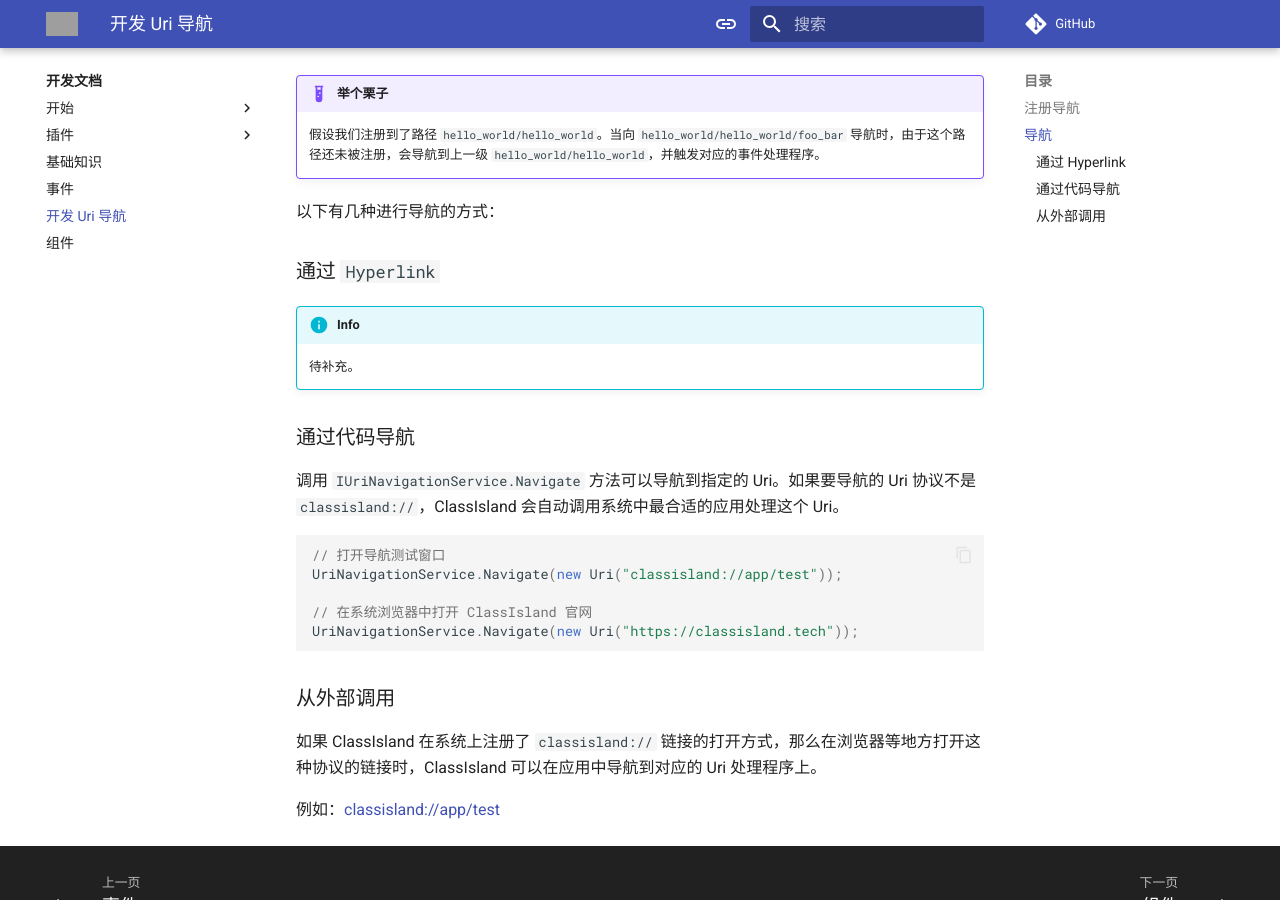
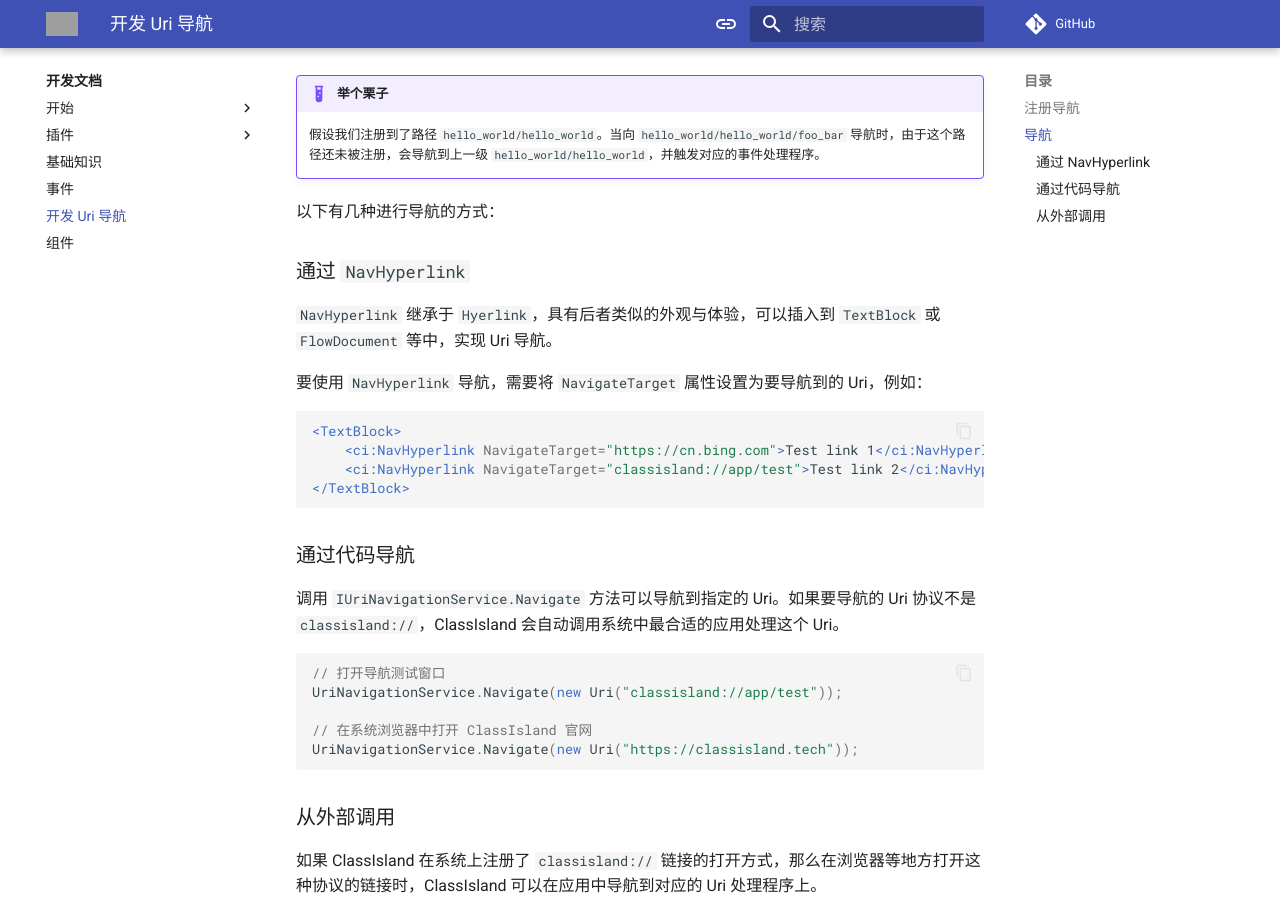
Before and after one commit to ClassIsland/classisland-docs, an MkDocs documentation site: the page built from docs/dev/uri-navigation.md, in a window 1280 px wide and 900 px high, scrolled down 1542 px. Built offline with MkDocs 1.6.1 and Material for MkDocs 9.7.7, drawn with Linux system fonts in a browser that asks for light colours; comment, search, counter and statistics services are not loaded; grey boxes are pictures that could not be loaded.

Commit message:
补充 NavHyperlink 的导航方式

````diff
--- a/docs/dev/uri-navigation.md
+++ b/docs/dev/uri-navigation.md
@@ -50,10 +50,18 @@
 
 以下有几种进行导航的方式：
 
-### 通过 `Hyperlink`
+### 通过 `NavHyperlink`
 
-!!! info
-    待补充。
+`NavHyperlink` 继承于 `Hyerlink`，具有后者类似的外观与体验，可以插入到 `TextBlock` 或 `FlowDocument` 等中，实现 Uri 导航。
+
+要使用 `NavHyperlink` 导航，需要将 `NavigateTarget` 属性设置为要导航到的 Uri，例如：
+
+``` xml
+<TextBlock>
+    <ci:NavHyperlink NavigateTarget="https://cn.bing.com">Test link 1</ci:NavHyperlink>
+    <ci:NavHyperlink NavigateTarget="classisland://app/test">Test link 2</ci:NavHyperlink>
+</TextBlock>
+```
 
 ### 通过代码导航
 
````
